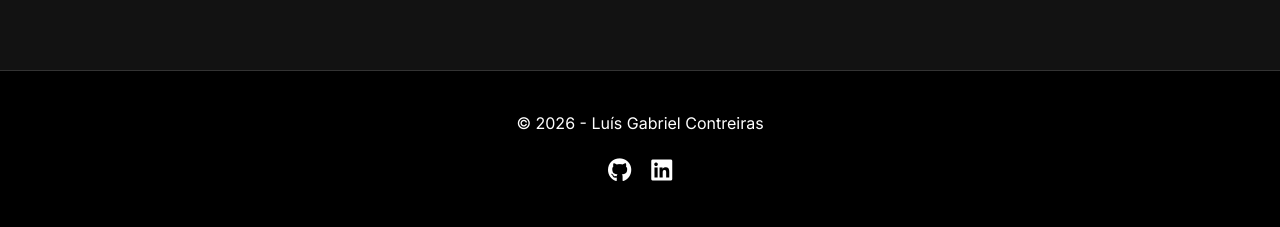
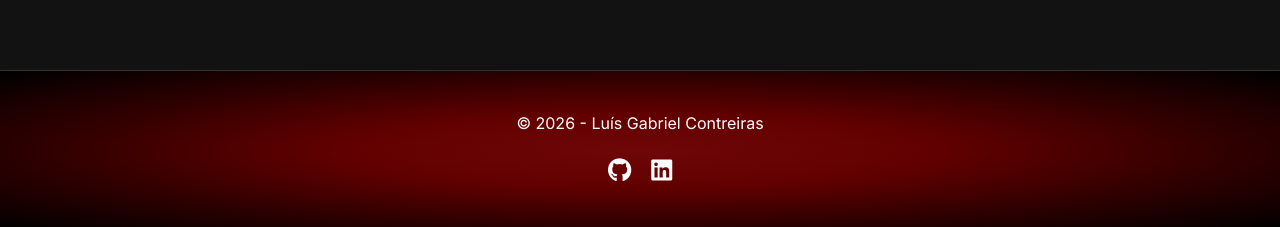
Before and after one commit to LuisContreiras/Meu-Portfolio, a plain HTML site: page index.html in a window 1280 px wide. Shown: the part 2918-3145 px from the top of the page. Drawn offline with Linux system fonts and the light colour scheme.

Commit message:
Refactor CSS variables and styles for consistency

```diff
--- a/css/style.css
+++ b/css/style.css
@@ -360,6 +360,7 @@ section {
 
 footer {
     background-color: #000;
+    background-image: radial-gradient( #6f0707, #610000, #2e0000, #0000);
 
     padding: 40px 10%;
 
```
